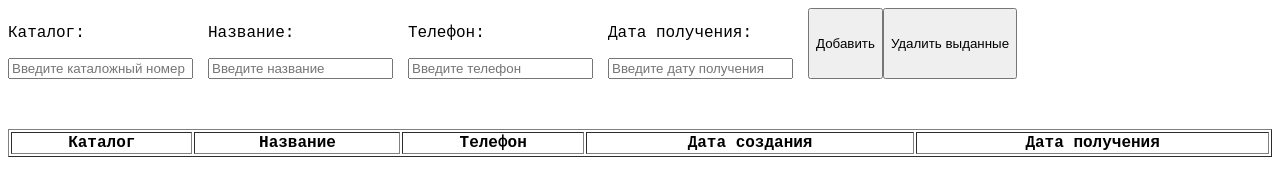
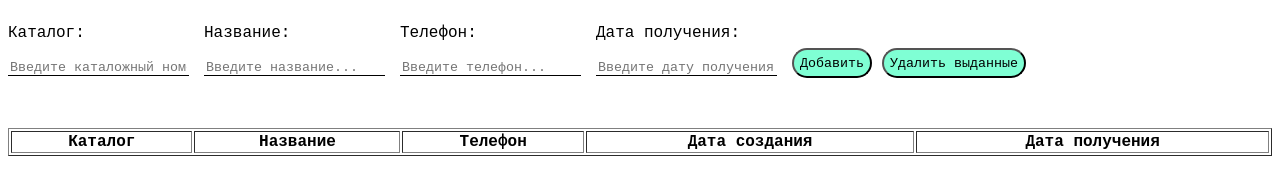
Before and after one commit to donothonor/orders, a plain HTML site: page index.html in a window 1280 px wide. Drawn offline with Linux system fonts and the light colour scheme.

Commit message:
change css

```diff
--- a/index.css
+++ b/index.css
@@ -2,6 +2,27 @@ body {
     font-family: 'Courier New', Courier, monospace;
 }
 
+button {
+    font-family: 'Courier New', Courier, monospace;
+    background-color: aquamarine;
+    border-radius: 15px;
+    margin-right: 10px;
+    margin-top: 40px;
+    height: 30px;
+
+}
+
+td {
+    text-align: center;
+}
+input {
+    border: none;
+    border-bottom: 1px solid black;
+    outline: none;
+}
+input::placeholder {
+    font-family: 'Courier New', Courier, monospace;
+}
 
 .completed {
     text-decoration: line-through;
--- a/index.html
+++ b/index.html
@@ -13,19 +13,19 @@
             <div class="form-wrapper">
                 <div>
                     <p>Каталог:</p>
-                    <input type="text" class="form-wrapper-catalog" placeholder="Введите каталожный номер">
+                    <input type="text" class="form-wrapper-catalog" placeholder="Введите каталожный номер...">
                 </div>
                 <div>
                     <p>Название:</p>
-                    <input type="text" class="form-wrapper-description" placeholder="Введите название">
+                    <input type="text" class="form-wrapper-description" placeholder="Введите название...">
                 </div>
                 <div>
                     <p>Телефон:</p>
-                    <input type="text" class="form-wrapper-phone" placeholder="Введите телефон">
+                    <input type="text" class="form-wrapper-phone" placeholder="Введите телефон...">
                 </div>
                 <div>
                     <p>Дата получения:</p>
-                    <input type="text" class="form-wrapper-date" placeholder="Введите дату получения">
+                    <input type="text" class="form-wrapper-date" placeholder="Введите дату получения...">
                 </div>
                 <button type="submit" class="add-btn">Добавить</button>
                 <button class="remove-btn">Удалить выданные</button>
```
